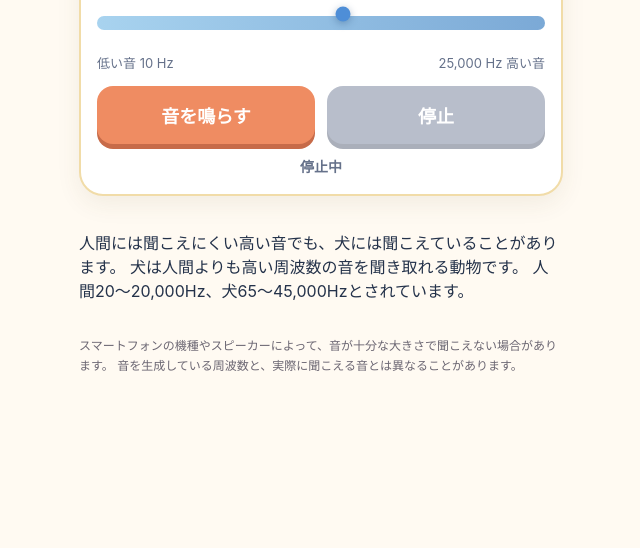
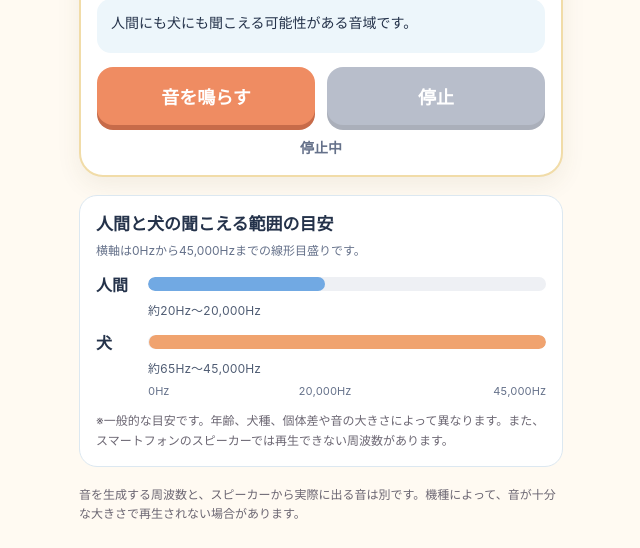
Before and after one commit to yamanobora1839/dog_hearing, a plain HTML site: page index.html in a window 1280 px wide. Shown: the part 314-862 px from the top of the page, without its empty margins (319-959 px from the left). Before the commit the page ends 800 px from the top, so only its background shows below. Drawn offline with Linux system fonts and the light colour scheme.

Commit message:
Revert only commit 8c14ee278ced9c56eeec14f8e9c3749bcfd0cb8b from index.html and app.js

```diff
--- a/app.js
+++ b/app.js
@@ -2,16 +2,10 @@
 
 const MIN_FREQUENCY = 10;
 const MAX_FREQUENCY = 25000;
-const SLIDER_MAX = 1000;
-const SLIDER_SEGMENTS = [
-  { start: 0, end: 350, minHz: 10, maxHz: 100 },
-  { start: 350, end: 550, minHz: 100, maxHz: 1000 },
-  { start: 550, end: 900, minHz: 1000, maxHz: 15000 },
-  { start: 900, end: 1000, minHz: 15000, maxHz: 25000 },
-];
 
 const slider = document.getElementById("frequencySlider");
 const frequencyValue = document.getElementById("frequencyValue");
+const frequencyExplanation = document.getElementById("frequencyExplanation");
 const startButton = document.getElementById("startButton");
 const stopButton = document.getElementById("stopButton");
 const status = document.getElementById("status");
@@ -21,38 +15,35 @@ let oscillator = null;
 let gainNode = null;
 let isPlaying = false;
 
-function frequencyAtPosition(position) {
-  const x = Math.min(SLIDER_MAX, Math.max(0, Number(position)));
-  const segment = SLIDER_SEGMENTS.find((item) => x <= item.end)
-    || SLIDER_SEGMENTS[SLIDER_SEGMENTS.length - 1];
-  const progress = (x - segment.start) / (segment.end - segment.start);
-  return Math.round(segment.minHz * (segment.maxHz / segment.minHz) ** progress);
+function readFrequency() {
+  // rangeの値そのものがHz。変換や1000Hzでの上限処理は行わない。
+  return Math.min(MAX_FREQUENCY, Math.max(MIN_FREQUENCY, Number(slider.value)));
 }
 
-function positionForFrequency(frequency) {
-  const hz = Math.min(MAX_FREQUENCY, Math.max(MIN_FREQUENCY, frequency));
-  const segment = SLIDER_SEGMENTS.find((item) => hz <= item.maxHz)
-    || SLIDER_SEGMENTS[SLIDER_SEGMENTS.length - 1];
-  const progress = Math.log(hz / segment.minHz) / Math.log(segment.maxHz / segment.minHz);
-  return segment.start + progress * (segment.end - segment.start);
+function getFrequencyExplanation(frequency) {
+  if (frequency < 20) {
+    return "人間にも聞こえにくい、とても低い音です。音というより振動として感じることもあります。";
+  }
+  if (frequency < 65) {
+    return "この音は、人間には聞こえることがありますが、犬には聞こえにくい低い音です。";
+  }
+  if (frequency <= 20000) {
+    return "人間にも犬にも聞こえる可能性がある音域です。";
+  }
+  return "人間には聞こえにくい高い音です。犬には聞こえる可能性があります！";
 }
 
-function readFrequency() {
-  return frequencyAtPosition(slider.value);
-}
-
-function updateFrequencyDisplay() {
+function updateFrequency() {
   const frequency = readFrequency();
   const formattedFrequency = frequency.toLocaleString("ja-JP");
+
   frequencyValue.textContent = formattedFrequency;
+  frequencyExplanation.textContent = getFrequencyExplanation(frequency);
   slider.setAttribute("aria-valuetext", `${formattedFrequency} Hz`);
 
   if (isPlaying && oscillator && audioContext) {
-    oscillator.frequency.setTargetAtTime(
-      frequency,
-      audioContext.currentTime,
-      0.008
-    );
+    // 既存のOscillatorNodeを維持したまま、表示と同じHzへ滑らかに更新
+    oscillator.frequency.setTargetAtTime(frequency, audioContext.currentTime, 0.015);
     status.textContent = `再生中：${formattedFrequency} Hz`;
   }
 }
@@ -106,7 +97,7 @@ async function startSound() {
     oscillator.type = "sine";
     oscillator.frequency.setValueAtTime(frequency, audioContext.currentTime);
 
-    // 既存の控えめな音量設定を維持
+    // 控えめな音量を維持
     gainNode.gain.setValueAtTime(0.035, audioContext.currentTime);
 
     oscillator.connect(gainNode);
@@ -124,7 +115,7 @@ async function startSound() {
   }
 }
 
-slider.addEventListener("input", updateFrequencyDisplay);
+slider.addEventListener("input", updateFrequency);
 startButton.addEventListener("click", startSound);
 stopButton.addEventListener("click", stopSound);
 
@@ -137,6 +128,8 @@ document.addEventListener("visibilitychange", () => {
 
 window.addEventListener("blur", stopSound);
 
-// 1,000Hzを初期値にし、表示とOscillatorNodeの同じ変換値を使う
-slider.value = String(positionForFrequency(1000));
-updateFrequencyDisplay();
+// DOMの範囲属性とJavaScriptの範囲定義の不一致を早期に検出
+if (Number(slider.min) !== MIN_FREQUENCY || Number(slider.max) !== MAX_FREQUENCY) {
+  throw new Error("スライダーの周波数範囲が設定と一致しません");
+}
+updateFrequency();
--- a/index.html
+++ b/index.html
@@ -13,7 +13,7 @@
 
     <section class="experience" aria-label="音の周波数体験">
       <div class="frequency-display" aria-live="polite">
-        <span id="frequencyValue">1,000</span>
+        <span id="frequencyValue">10000</span>
         <span class="unit">Hz</span>
       </div>
 
@@ -21,18 +21,20 @@
         <input
           id="frequencySlider"
           type="range"
-          min="0"
-          max="1000"
-          step="0.01"
-          value="550"
+          min="10"
+          max="25000"
+          step="1"
+          value="10000"
           aria-label="音の周波数、10Hzから25,000Hz"
-          aria-valuetext="1,000 Hz"
+          aria-valuetext="10,000 Hz"
         >
         <div class="range-labels" aria-hidden="true">
-          <span>低い音 10 Hz</span>
-          <span>25,000 Hz 高い音</span>
+          <span>低い音 <span id="minFrequencyLabel">10 Hz</span></span>
+          <span><span id="maxFrequencyLabel">25,000 Hz</span> 高い音</span>
         </div>
       </div>
+
+      <p id="frequencyExplanation" class="frequency-explanation" aria-live="polite"></p>
 
       <div class="controls">
         <button id="startButton" class="button button-start" type="button">音を鳴らす</button>
@@ -42,15 +44,34 @@
       <p id="status" class="status" role="status">停止中</p>
     </section>
 
-    <p class="explanation">
-      人間には聞こえにくい高い音でも、犬には聞こえていることがあります。
-      犬は人間よりも高い周波数の音を聞き取れる動物です。
-      人間20～20,000Hz、犬65～45,000Hzとされています。
-    </p>
+    <section class="hearing-guide" aria-labelledby="hearingTitle">
+      <h2 id="hearingTitle">人間と犬の聞こえる範囲の目安</h2>
+      <p class="guide-intro">横軸は0Hzから45,000Hzまでの線形目盛りです。</p>
+
+      <div class="hearing-row">
+        <span class="hearing-name">人間</span>
+        <div class="hearing-track" role="img" aria-label="人間の一般的な可聴域の目安：約20Hzから20,000Hz。横軸は0Hzから45,000Hz">
+          <span class="hearing-range human-range"></span>
+        </div>
+        <span class="hearing-value">約20Hz～20,000Hz</span>
+      </div>
+      <div class="hearing-row">
+        <span class="hearing-name">犬</span>
+        <div class="hearing-track" role="img" aria-label="犬の一般的な可聴域の目安：約65Hzから45,000Hz。横軸は0Hzから45,000Hz">
+          <span class="hearing-range dog-range"></span>
+        </div>
+        <span class="hearing-value">約65Hz～45,000Hz</span>
+      </div>
+      <div class="scale-labels" aria-hidden="true">
+        <span class="scale-start">0Hz</span>
+        <span class="scale-middle">20,000Hz</span>
+        <span class="scale-end">45,000Hz</span>
+      </div>
+      <p class="guide-note">※一般的な目安です。年齢、犬種、個体差や音の大きさによって異なります。また、スマートフォンのスピーカーでは再生できない周波数があります。</p>
+    </section>
 
     <p class="device-note">
-      スマートフォンの機種やスピーカーによって、音が十分な大きさで聞こえない場合があります。
-      音を生成している周波数と、実際に聞こえる音とは異なることがあります。
+      音を生成する周波数と、スピーカーから実際に出る音は別です。機種によって、音が十分な大きさで再生されない場合があります。
     </p>
   </main>
 
--- a/style.css
+++ b/style.css
@@ -227,14 +227,14 @@ input[type="range"]::-moz-range-thumb {
 
 /* 共通の線形目盛り：0～45,000Hz */
 .human-range {
-  left: 0.044444%; /* 20Hz / 45,000Hz */
-  width: 44.4%; /* (20,000Hz - 20Hz) / 45,000Hz */
+  left: 0.044444%;
+  width: 44.4%;
   background: #71a9e3;
 }
 
 .dog-range {
-  left: 0.144444%; /* 65Hz / 45,000Hz */
-  width: 99.855556%; /* (45,000Hz - 65Hz) / 45,000Hz */
+  left: 0.144444%;
+  width: 99.855556%;
   background: #f0a36f;
 }
 
@@ -264,7 +264,7 @@ input[type="range"]::-moz-range-thumb {
 }
 
 .scale-middle {
-  left: 44.444444%; /* 20,000Hz / 45,000Hz */
+  left: 44.444444%;
   transform: translateX(-50%);
 }
 
```
